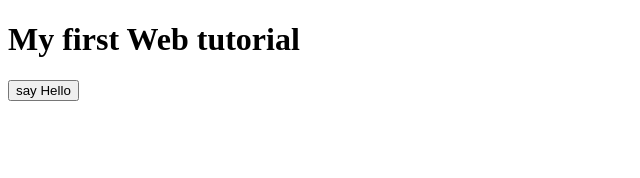
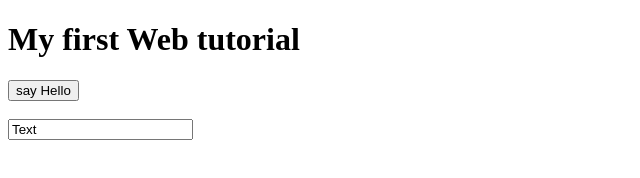
Before and after one commit to ucheuzor/my-App-Sample, a plain HTML site: page index.html in a window 1280 px wide. Shown: the whole page, without its empty margins (0-640 px from the left). Drawn offline with Linux system fonts and the light colour scheme.

Commit message:
All changes commited

```diff
--- a/index.html
+++ b/index.html
@@ -11,6 +11,10 @@
 <body>
     <h1>My first Web tutorial</h1>
     <button id="hi">say Hello</button>
+    <br><br>
+    <form action="">
+        <input type="text" value="Text" placeholder="please input your details">
+    </form>
 
     <script src="app.js"></script>
 </body>
```
